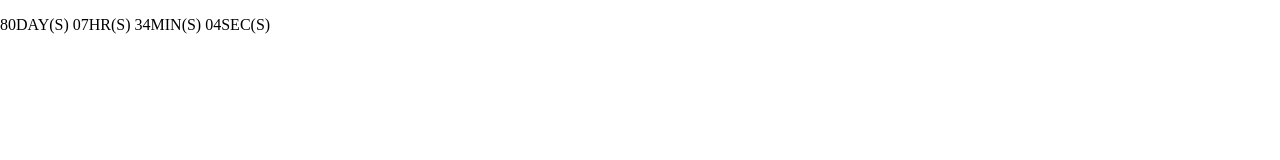
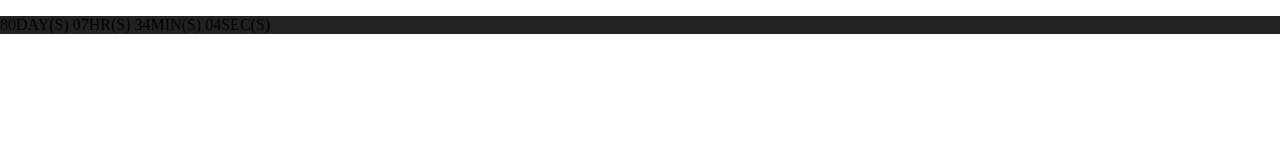
Before and after one commit to nisalfernando/Countdown-Timer, a plain HTML site: page index.html in a window 1280 px wide. Drawn offline with Linux system fonts and the light colour scheme.

Commit message:
Adding styles to the container

```diff
--- a/styles.css
+++ b/styles.css
@@ -2,3 +2,8 @@ body {
     margin: 0;
     padding: 0;
 }
+
+.container {
+    background: #222;
+    width: 100%;
+}
```
